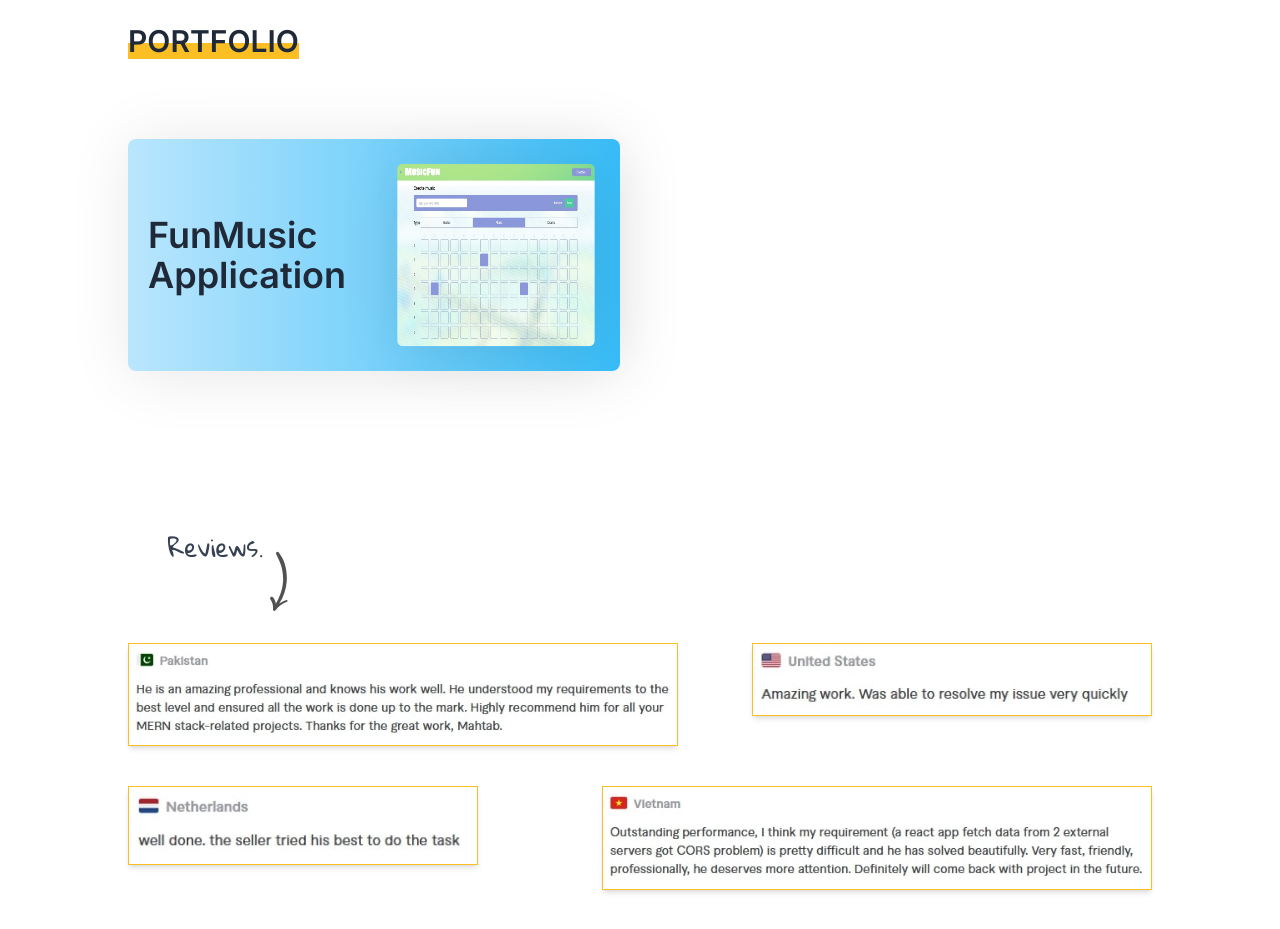
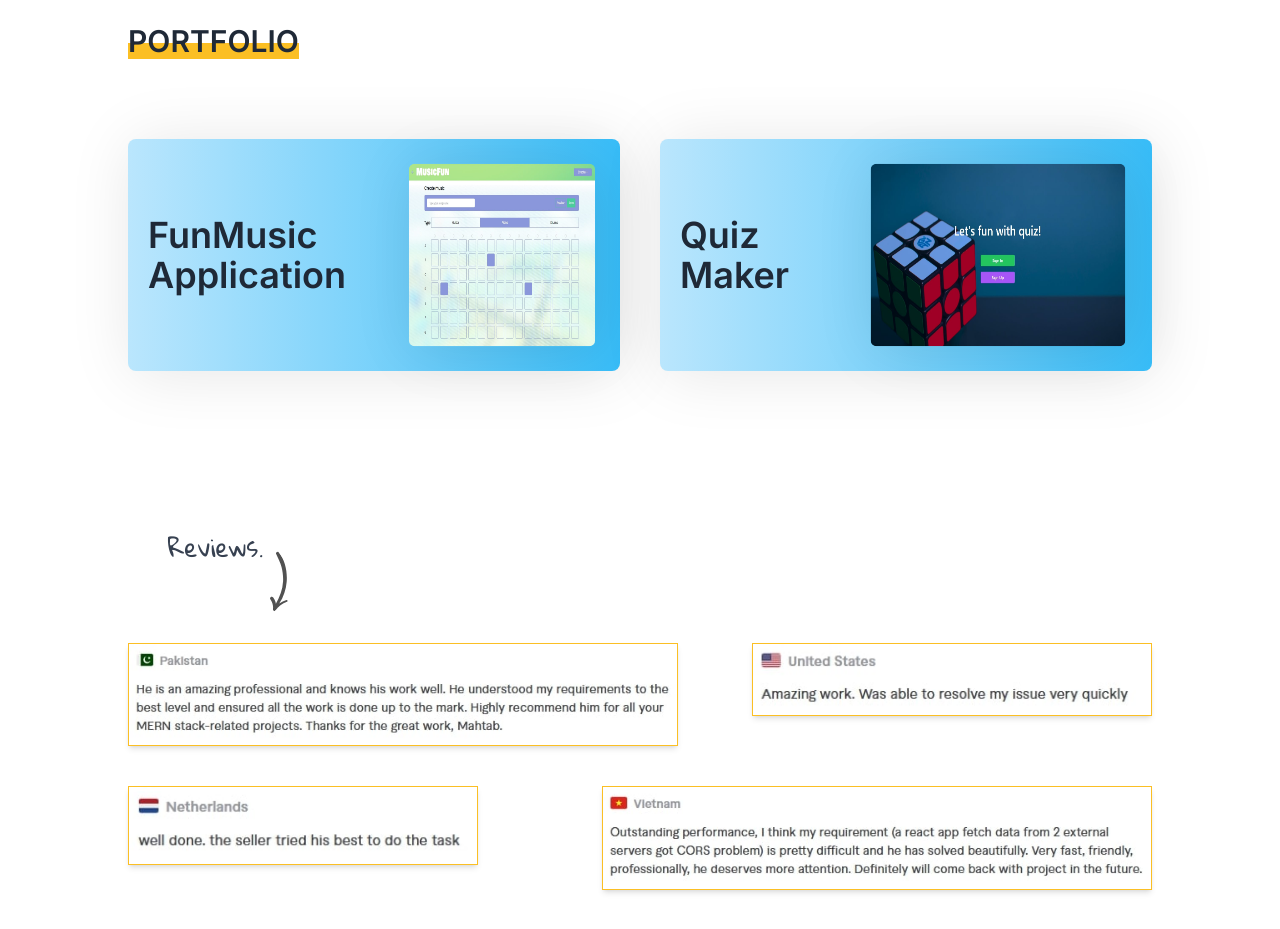
Before and after one commit to fahim-muntasir/myshowwcase, a Next.js app: page / in a window 1280 px wide. Shown: the part 1340-2269 px from the top of the page. Built offline with nearby package versions, Linux system fonts and the light colour scheme; a web font is replaced by a local one.

Commit message:
add portfolio project

```diff
--- a/components/ProjectModal.js
+++ b/components/ProjectModal.js
@@ -31,7 +31,7 @@ function ProjectModal({ isOpen, onClose, data }) {
                 controls
                 className="w-full h[14rem] md:h-80 lg:h-80"
               >
-                <source src="/videos/project1.mp4" type="video/mp4" />
+                <source src={`/videos/${data?.videoLink}`} type="video/mp4" />
                 Your browser does not support the video tag.
               </video>
             </div>
--- a/components/portfolios/Portfolio.js
+++ b/components/portfolios/Portfolio.js
@@ -25,10 +25,10 @@ export default function Portfolio({
         <div>
           <Image
             src={`/images/${data?.image}`}
-            width={200}
-            height={200}
+            width={100}
+            height={100}
             alt="myPic"
-            className=" h-44 w-72 md:h-48 lg:h-48 md:w-80 lg:w-80 shadow-[0.2rem_0.2rem_4rem_rgba(0,0,0,.1)] object-content object-center rounded-md scale-95 group-hover:scale-100 transition"
+            className="h-48 w-72 shadow-[0.2rem_0.2rem_4rem_rgba(0,0,0,.1)] object-content object-center rounded-md scale-95 group-hover:scale-100 transition"
           />
         </div>
         <div className="absolute transition shadow-[0.2rem_0.2rem_4rem_rgba(0,0,0,.1)] right-2 flex items-center justify-center rounded-full w-12 h-12 bg-white text-3xl opacity-0 group-hover:opacity-100 ">
--- a/portfolio.json
+++ b/portfolio.json
@@ -25,5 +25,32 @@
     ],
     "liveLink": "",
     "githubLink": "https://github.com/fahim-muntasir/make-music"
+  },
+  {
+    "_id": 2,
+    "name": "Quiz Maker",
+    "image": "project2.jpg",
+    "description": "I'm excited to present another project in front of you all. This is a quiz web app. What does this project do and which problem solves it? well, sometimes we need to create quiz sets for students or friends and share that quiz with each other to participate. This web app does the same thing.",
+    "videoLink": "project2.mp4",
+    "technology": [
+      {
+        "name": "React.js",
+        "color": "#149eca"
+      },
+      {
+        "name": "TailwindCSS",
+        "color": "#38bdf8"
+      },
+      {
+        "name": "Redux",
+        "color": "#764abc"
+      },
+      {
+        "name": "Supabase",
+        "color": "#3ecf90"
+      }
+    ],
+    "liveLink": "https://endearing-wisp-deda6d.netlify.app",
+    "githubLink": "https://github.com/fahim-muntasir/quiz-application"
   }
 ]
```
Also changed, not shown: public/images/project2.jpg (added), 1 other file (tests, documents, lock files or other folders).
